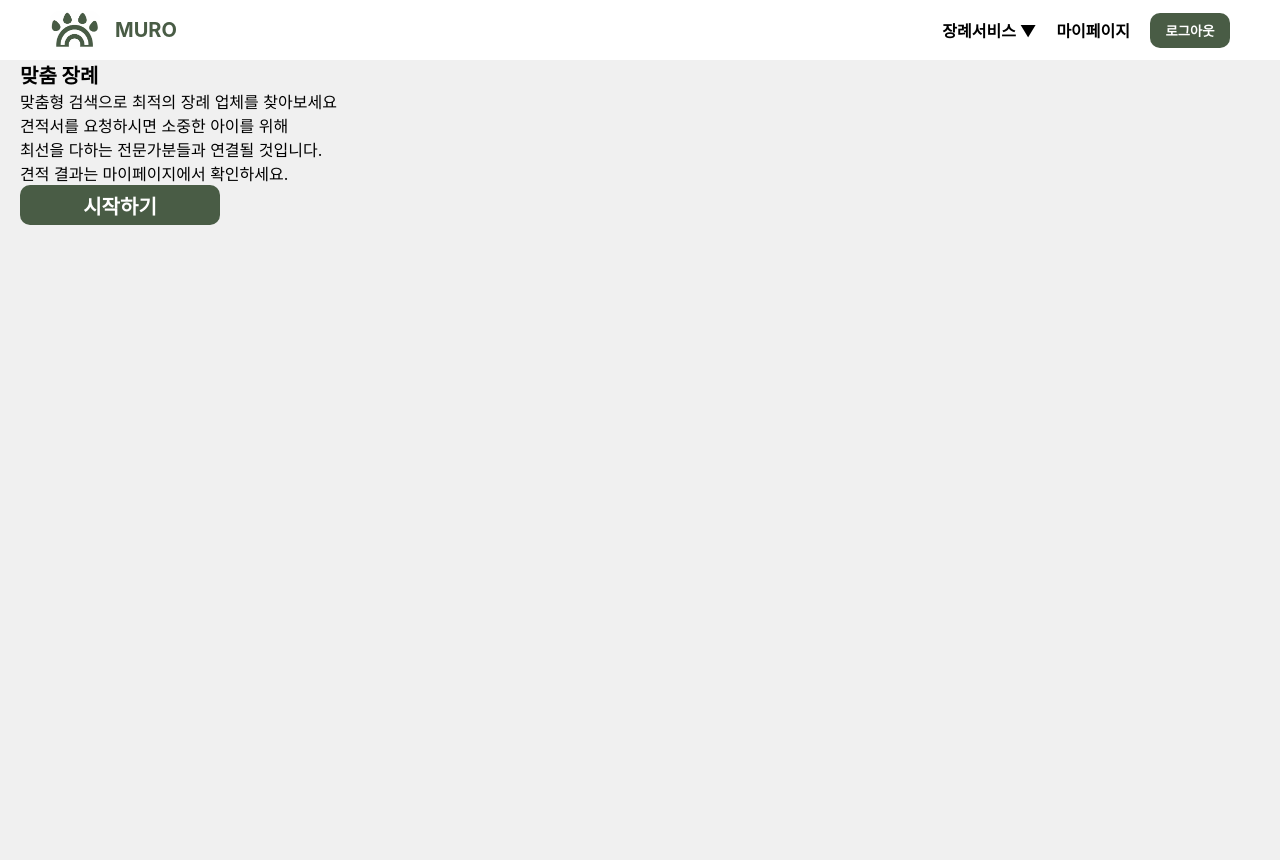
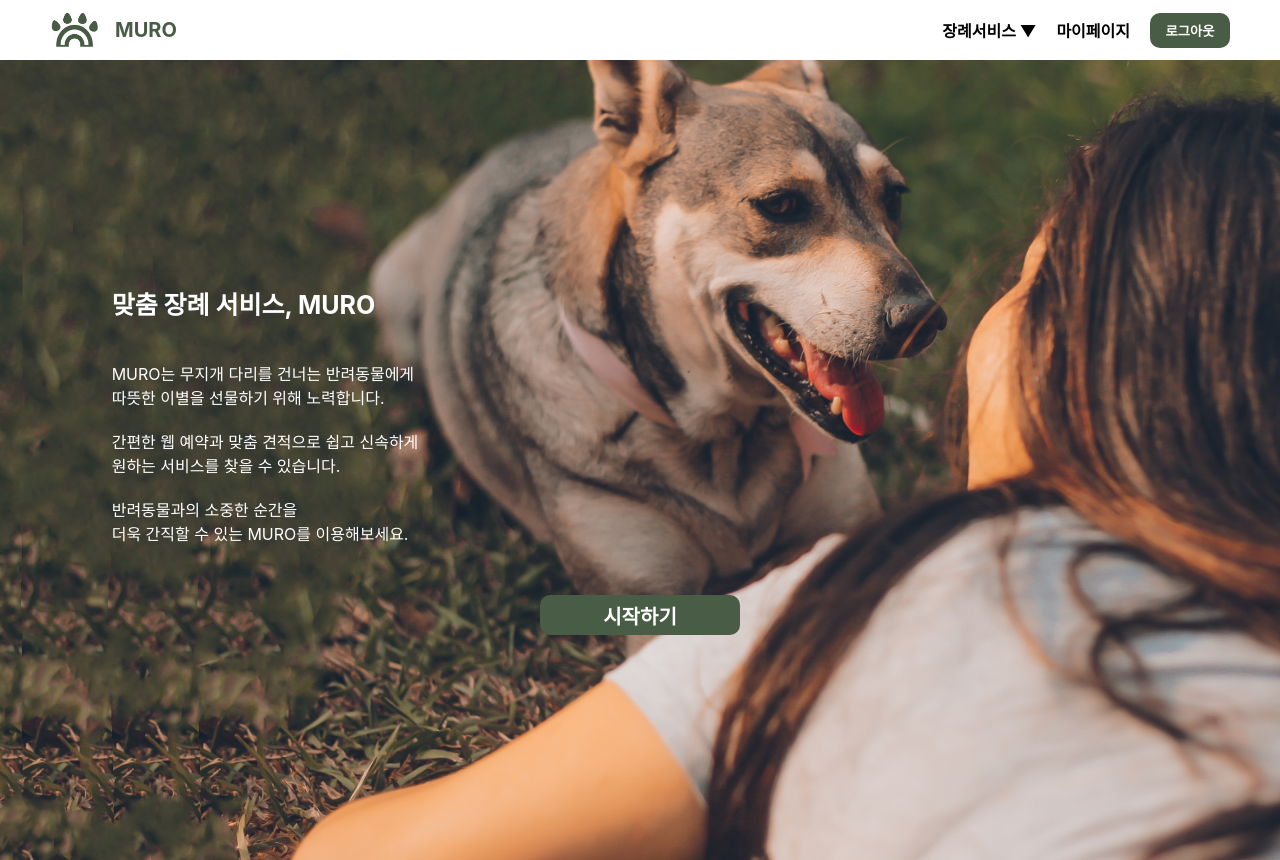
Before and after one commit to 23Software5/FrontEnd, a React (Create React App) app: page /start in a window 1280 px wide. Built offline with nearby package versions, Linux system fonts and the light colour scheme.

Commit message:
[1124] StartPage 완성

```diff
--- a/src/components/StartPage.js
+++ b/src/components/StartPage.js
@@ -12,13 +12,17 @@ const StartPage = () => {
   return (
     <div className="startpage">
       <div className="startpage-left">
-        <div className="startpage-title">맞춤 장례</div>
+        <div className="startpage-title">맞춤 장례 서비스, MURO</div>
         <div className="startpage-content">
-          맞춤형 검색으로 최적의 장례 업체를 찾아보세요 <br />
-          견적서를 요청하시면 소중한 아이를 위해 <br />
-          최선을 다하는 전문가분들과 연결될 것입니다.
+          MURO는 무지개 다리를 건너는 반려동물에게 <br />
+          따뜻한 이별을 선물하기 위해 노력합니다. <br />
           <br />
-          견적 결과는 마이페이지에서 확인하세요.
+          간편한 웹 예약과 맞춤 견적으로 쉽고 신속하게
+          <br /> 원하는 서비스를 찾을 수 있습니다.
+          <br />
+          <br />
+          반려동물과의 소중한 순간을 <br />
+          더욱 간직할 수 있는 MURO를 이용해보세요.
         </div>
       </div>
       <button className="startpage-btn" onClick={handleStart}>
--- a/src/styles/StartPage.css
+++ b/src/styles/StartPage.css
@@ -1,11 +1,25 @@
+body,
+html {
+  margin: 0;
+  padding: 0;
+  overflow: hidden; /* 세로 스크롤을 없애기 위해 추가 */
+}
+
 .startpage {
   height: 100vh;
-  background-color: #f0f0f0;
-  padding-left: 20px;
+  width: 100%;
+  background-image: url("../../public/img/startpageimgreal.png");
+  background-size: cover;
+  display: flex;
+  flex-direction: column;
+  justify-content: center;
+  align-items: center;
 }
+
 .startpage-title {
-  font-size: 20px;
+  font-size: 25px;
   font-weight: bold;
+  padding-bottom: 40px;
 }
 
 .startpage-btn {
@@ -18,6 +32,13 @@
   background-color: #495c45;
   color: white;
   font-weight: bold;
+}
 
+.startpage-left {
+  color: white;
+  padding-right: 750px;
+}
 
+.startpage-content {
+  padding-bottom: 50px;
 }
```
Also changed, not shown: public/img/startpageimg.png (added), public/img/startpageimgreal.png (added).
